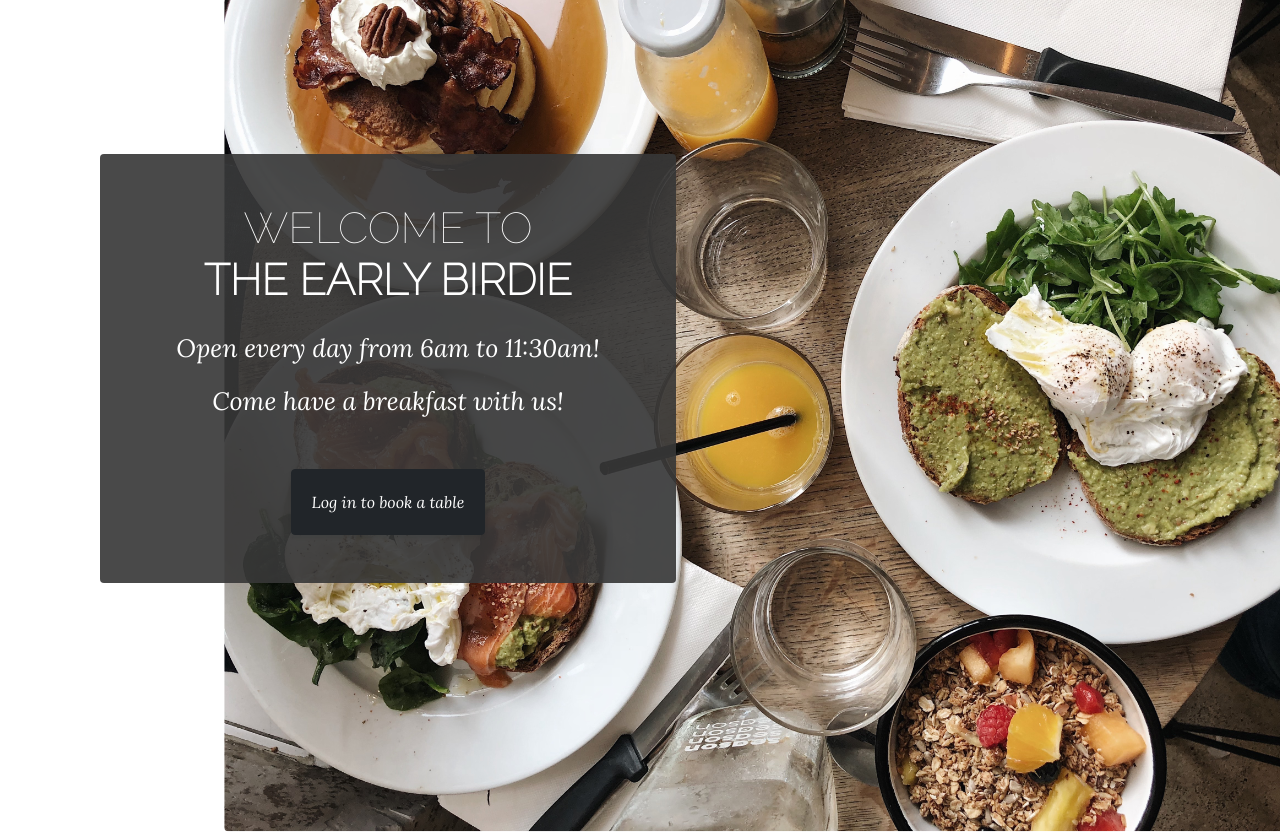
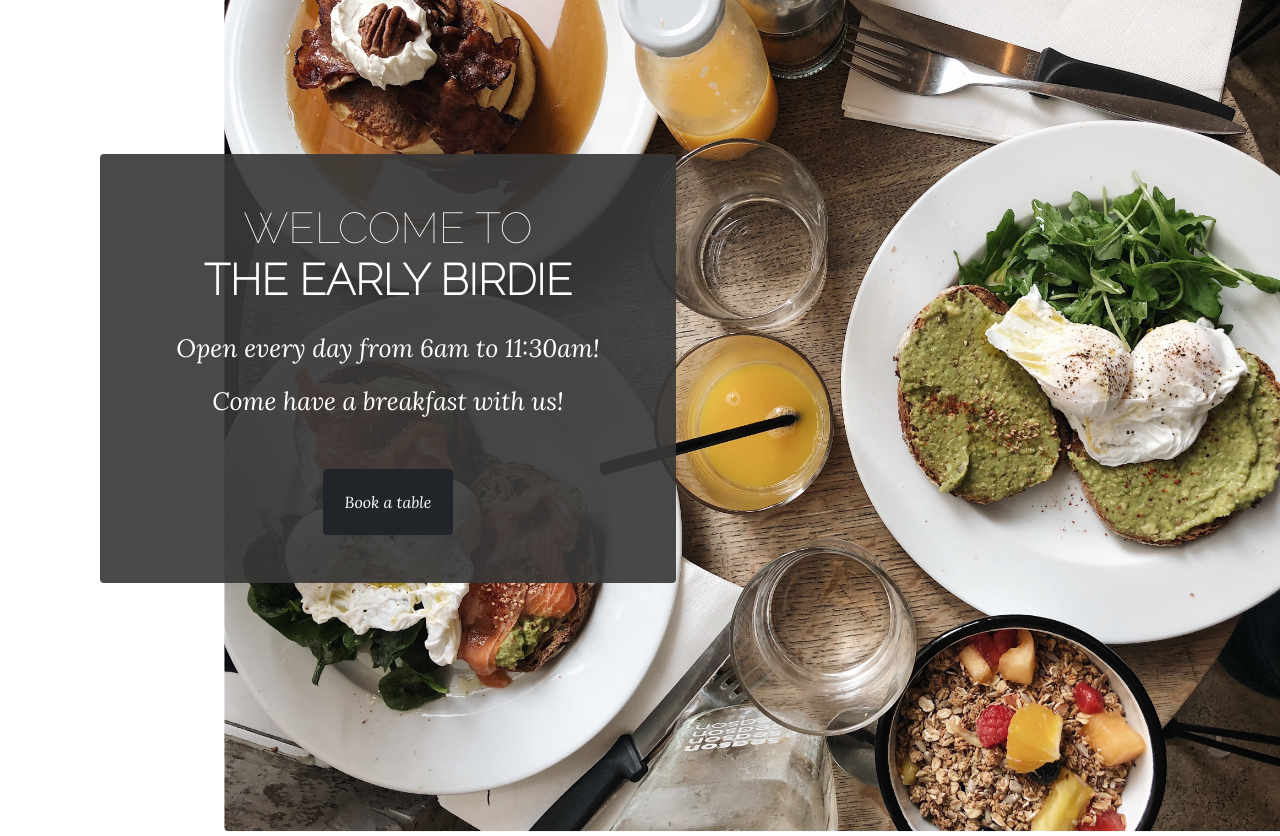
Before and after one commit to Emese92/the-early-birdie, a Django app: page / in a window 1280 px wide; the page is wider, and only the part inside the window is pictured. Shown: the part 246-1082 px from the top of that part. Run offline with Django 3.2, Linux system fonts and the light colour scheme; the visitor is signed in with stand-in values (Sample User, id 1); some libraries are stand-ins or nearby versions.

Commit message:
Tidy up some code, comments, and empty lines

```diff
--- a/booking/urls.py
+++ b/booking/urls.py
@@ -7,5 +7,4 @@ urlpatterns = [
     path('menu/', MenuTemplateView.as_view(), name='menu'),
     path('bookings/', views.BookingList.as_view(), name='bookings'),
     path('add_new_booking/', AddBooking.as_view(), name='add_new_booking'),
-
 ]
--- a/booking/views.py
+++ b/booking/views.py
@@ -22,18 +22,5 @@ class BookingList(generic.ListView):
 class AddBooking(generic.ListView):
     model = Booking
     template_name = 'add_new_booking.html'
-    Booking.objects.values()
-    def get(self,request):
-        return render(request, 'add_new_booking.html', {
-        'form': BookingForm(),
-    })
-
-
-
-        # def get_bookings(self, **kwargs):
-        #     context = super().get_bookings(**kwargs)
-        #     context['booking_list'] = Booking.objects.all()
-        #     return context
-        # def get_queryset(self):
-        #     self.booking = get_object_or_404(Booking, name=self.kwargs['booking'])
-        #     return Booking.objects.filter(booking=self.booking)
+    def get(self, request):
+        return render(request, 'add_new_booking.html', {'form': BookingForm(),})
--- a/templates/add_new_booking.html
+++ b/templates/add_new_booking.html
@@ -9,8 +9,6 @@
         {{ form | crispy }}
         {% csrf_token %}
         <button type="submit" class="btn btn-signup -bt-lg">Book</button>
-
-
     </form>
 </div>
 {% endif %}
--- a/templates/index.html
+++ b/templates/index.html
@@ -15,8 +15,15 @@
             </h2>
             <p class="mb-3">Open every day from 6am to 11:30am!</p>
             <p class="mb-5">Come have a breakfast with us!</p>
-            <div class="mx-auto intro-button"><a class="btn btn-dark d-inline-block mx-auto" role="button" href="#">Log
-                    in to book a table</a></div>
+            <div class="mx-auto intro-button">
+                {% if user.is_authenticated %}
+                <a class="btn btn-dark d-inline-block mx-auto" role="button" href="{% url 'add_new_booking' %}">Book a
+                    table</a>
+                {% else %}
+                <a class="btn btn-dark d-inline-block mx-auto" role="button" href="#">Log
+                    in to book a table</a>
+            </div>
+            {% endif %}
         </div>
     </div>
 </section>
```
Also changed, not shown: static/css/style.css (+6 -8 lines).
